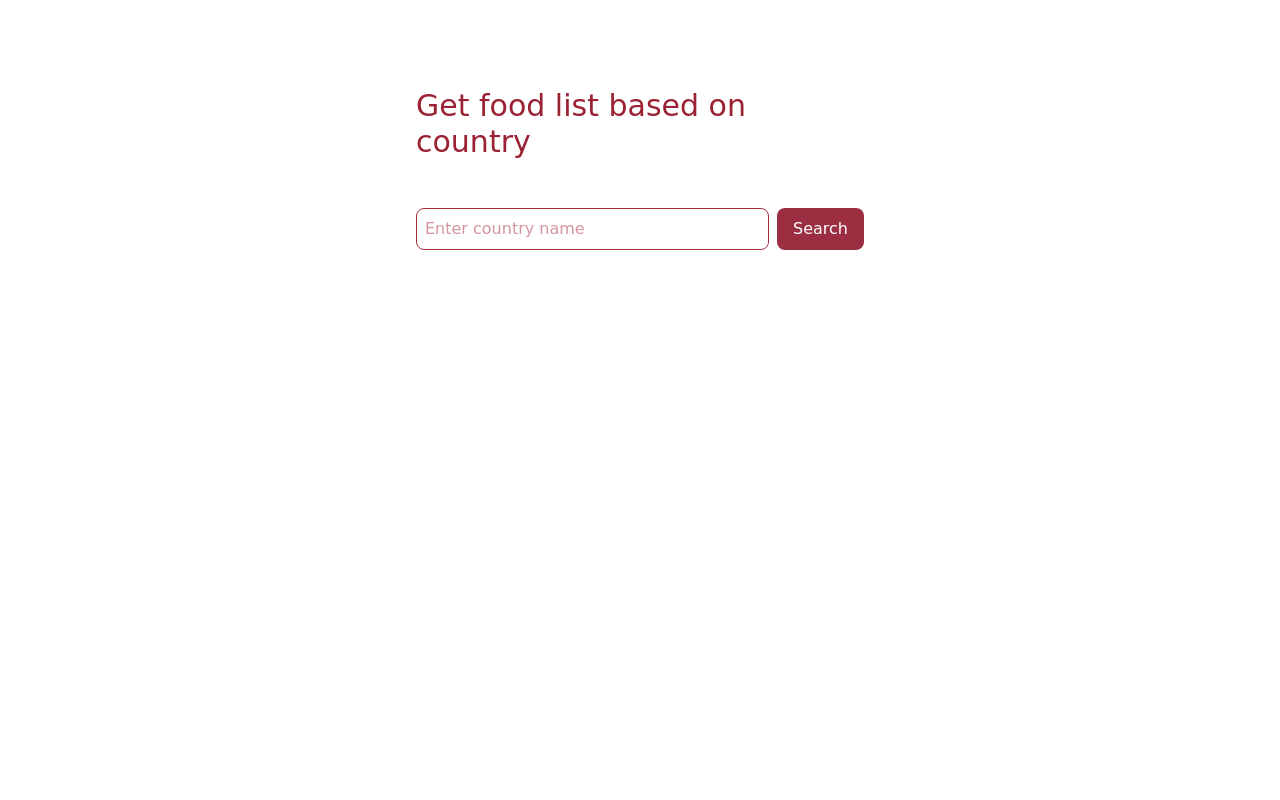
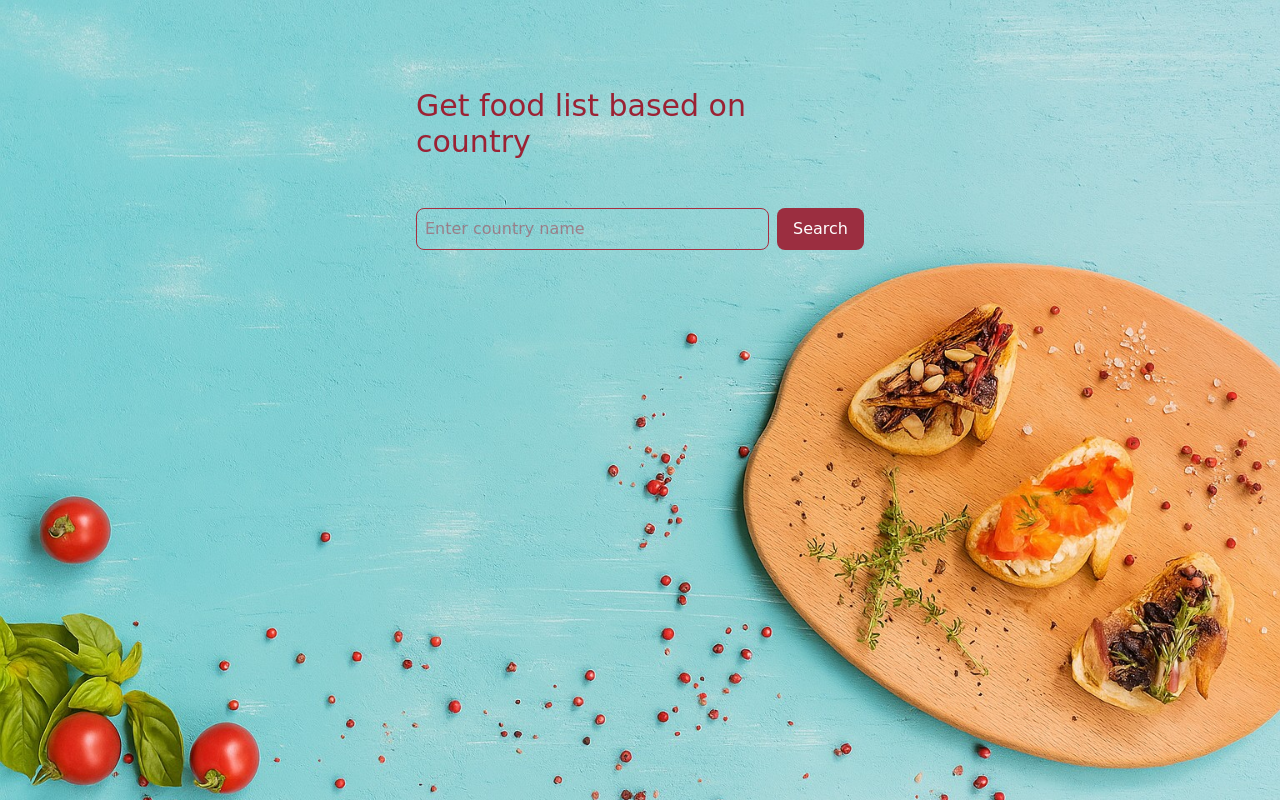
Before and after one commit to Hanisleeping/Food-Fetch, a plain HTML site: page index.html in a window 1280 px wide. Drawn offline with nearby package versions, Linux system fonts and the light colour scheme; the site is published under a folder, as on GitHub Pages, so addresses that start at the root find nothing.

Commit message:
foodfetch

```diff
--- a/index.html
+++ b/index.html
@@ -8,7 +8,7 @@
     <script src="https://cdn.jsdelivr.net/npm/@tailwindcss/browser@4"></script>
 
 </head>
-<body class=" bg-[url(/Backgroundd.jpg)] bg-no-repeat bg-center-center bg-cover flex flex-col items-center p-6">
+<body class=" bg-[url(./Backgroundd.jpg)] bg-no-repeat bg-center-center bg-cover flex flex-col items-center p-6">
     <div class="my-10">
         <div class="flex gap-2 my-6 mb-6 w-full max-w-md">
             <h1 class="text-3xl font-bold mb-6 text-[#9b2234]">Get food list based on country </h1>
```
